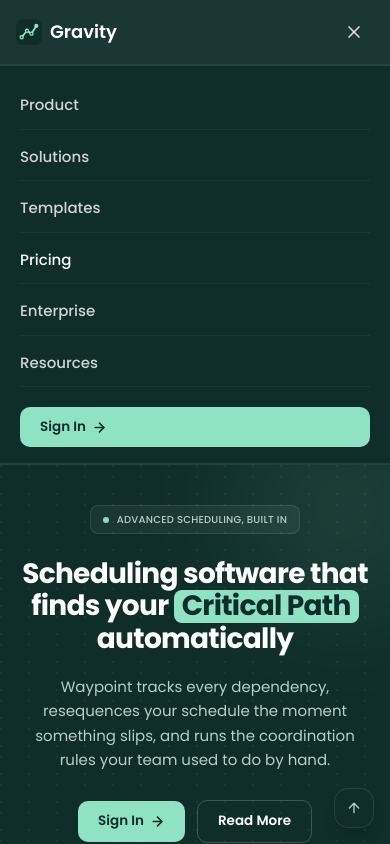
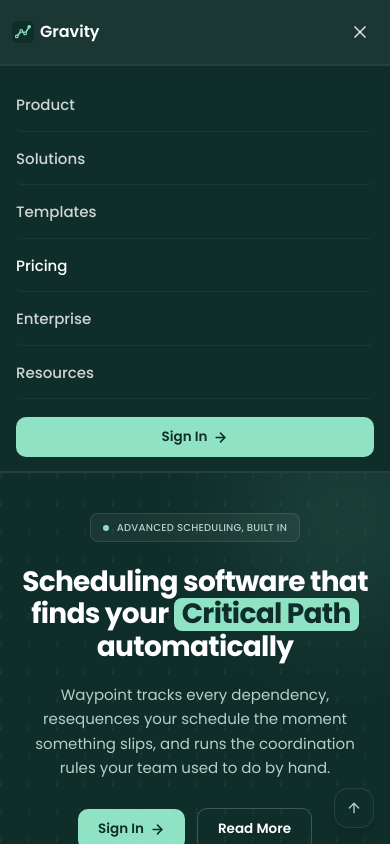
Before and after one commit to itmepayal/GRAVITY_FRONTEND, a React (Vite) app: page / in a window 390 px wide. Both pictures are taken after a click on the button 354 px from the left and 32 px from the top of the page. Shown: the top 844 px of the page. Built offline with nearby package versions, Linux system fonts and the light colour scheme.

Commit message:
feat: add reusable loader component and integrate it across the app

```diff
--- a/src/components/common/pill.tsx
+++ b/src/components/common/pill.tsx
@@ -1,13 +1,5 @@
+import type { PillProps } from "@/types";
 import { ArrowRight } from "lucide-react";
-
-type PillProps = {
-  children: React.ReactNode;
-  variant?: "solid" | "outline";
-  dark?: boolean;
-  icon?: boolean;
-  href?: string;
-  onClick?: () => void;
-};
 
 export const Pill = ({
   children,
@@ -16,23 +8,22 @@
   icon = false,
   href = "#pricing",
   onClick,
+  className = "",
 }: PillProps) => {
   const base =
     "inline-flex items-center gap-1.5 rounded-lg px-5 py-2.5 text-[13.5px] font-semibold transition-all duration-150 cursor-pointer";
-
   if (variant === "solid") {
     return (
       <a
         href={href}
         onClick={onClick}
-        className={`${base} bg-[#8FE3C4] text-[#0F2D29] hover:bg-[#7BD6B4] hover:shadow-[0_8px_20px_rgba(143,227,196,0.3)] focus-visible:outline focus-visible:outline-2 focus-visible:outline-offset-2 focus-visible:outline-[#8FE3C4]`}
+        className={`${base} bg-[#8FE3C4] text-[#0F2D29] hover:bg-[#7BD6B4] hover:shadow-[0_8px_20px_rgba(143,227,196,0.3)] focus-visible:outline focus-visible:outline-2 focus-visible:outline-offset-2 focus-visible:outline-[#8FE3C4] ${className}`}
       >
         {children}
         {icon && <ArrowRight size={15} strokeWidth={2.5} />}
       </a>
     );
   }
-
   return (
     <a
       href={href}
@@ -41,7 +32,7 @@
         dark
           ? "border-white/20 text-white hover:bg-white/10"
           : "border-[#0F2D29]/20 text-[#0F2D29] hover:bg-[#0F2D29]/5"
-      } focus-visible:outline focus-visible:outline-2 focus-visible:outline-offset-2 focus-visible:outline-[#8FE3C4]`}
+      } focus-visible:outline focus-visible:outline-2 focus-visible:outline-offset-2 focus-visible:outline-[#8FE3C4] ${className}`}
     >
       {children}
     </a>
--- a/src/components/sections/navbar.tsx
+++ b/src/components/sections/navbar.tsx
@@ -8,7 +8,7 @@
 import { useActiveSection } from "@/hooks/use-active";
 import { scrollToId } from "@/utills/scroll-to-id";
 import { Pill } from "@/components/common/pill";
-import GravityMark from "../common/logo";
+import { GravityMark } from "@/components/common/logo";
 
 export const Navbar = () => {
   const [open, setOpen] = useState(false);
@@ -56,7 +56,7 @@
         scrolled ? "border-white/10 shadow-[0_4px_24px_rgba(0,0,0,0.25)]" : "border-white/5"
       }`}
     >
-      <nav className="flex items-center justify-between max-w-[1400px] mx-auto px-4 sm:px-6 md:px-8 lg:px-12 xl:px-20 2xl:px-40 py-3 sm:py-3.5">
+      <nav className="flex items-center justify-between max-w-[1400px] mx-auto px-3 sm:px-6 md:px-8 lg:px-12 xl:px-20 2xl:px-40 py-2.5 sm:py-3.5">
         <a
           href="#top"
           onClick={(e) => {
@@ -65,13 +65,13 @@
             window.scrollTo({ top: 0, behavior: "smooth" });
             history.replaceState(null, "", "#top");
           }}
-          className="flex items-center gap-2 sm:gap-2.5 text-lg sm:text-xl font-semibold text-white shrink-0 rounded-md focus-visible:outline focus-visible:outline-2 focus-visible:outline-offset-4 focus-visible:outline-[#8FE3C4]"
+          className="flex items-center gap-1.5 sm:gap-2.5 text-base sm:text-xl font-semibold text-white shrink-0 rounded-md focus-visible:outline focus-visible:outline-2 focus-visible:outline-offset-4 focus-visible:outline-[#8FE3C4]"
         >
-          <GravityMark className="w-[26px] h-[26px] sm:w-[30px] sm:h-[30px]" />
-          Gravity
+          <GravityMark className="w-[22px] h-[22px] sm:w-[30px] sm:h-[30px] shrink-0" />
+          <span className="truncate">Gravity</span>
         </a>
 
-        <div className="hidden md:flex gap-5 lg:gap-8 text-[13px] lg:text-[13.5px] font-medium text-white/70">
+        <div className="hidden md:flex gap-4 lg:gap-8 text-[13px] lg:text-[13.5px] font-medium text-white/70">
           {NAV_LINKS.map(([id, label]) => (
             <a
               key={id}
@@ -102,7 +102,7 @@
           onClick={() => setOpen((o) => !o)}
           aria-expanded={open}
           aria-label={open ? "Close menu" : "Open menu"}
-          className="md:hidden w-10 h-10 flex items-center justify-center rounded-lg text-white/80 hover:text-white hover:bg-white/5 active:bg-white/10 transition-colors focus-visible:outline focus-visible:outline-2 focus-visible:outline-[#8FE3C4]"
+          className="md:hidden w-11 h-11 flex items-center justify-center rounded-lg text-white/80 hover:text-white hover:bg-white/5 active:bg-white/10 transition-colors focus-visible:outline focus-visible:outline-2 focus-visible:outline-[#8FE3C4] shrink-0 -mr-1"
         >
           {open ? <X size={20} /> : <Menu size={20} />}
         </button>
@@ -110,26 +110,23 @@
 
       <div className="h-[2px] bg-white/5">
         <div
-          className="h-full bg-[#8FE3C4]"
-          style={{
-            width: `${progress * 100}%`,
-            transition: "width 80ms linear",
-          }}
+          className="h-full bg-[#8FE3C4] transition-[width] duration-[80ms] ease-linear"
+          style={{ width: `${progress * 100}%` }}
         />
       </div>
 
       <div
         className={`md:hidden overflow-hidden transition-[max-height,opacity] duration-300 ease-out border-b border-white/5 ${
-          open ? "max-h-[420px] opacity-100" : "max-h-0 opacity-0"
+          open ? "max-h-[calc(100vh-56px)] opacity-100" : "max-h-0 opacity-0"
         }`}
       >
-        <div className="px-5 sm:px-6 py-4 sm:py-5 flex flex-col gap-1 bg-[#0F2D29] max-h-[75vh] overflow-y-auto">
+        <div className="px-4 sm:px-6 py-3.5 sm:py-5 flex flex-col gap-0.5 sm:gap-1 bg-[#0F2D29] max-h-[calc(100vh-56px)] overflow-y-auto">
           {NAV_LINKS.map(([id, label]) => (
             <a
               key={id}
               href={`#${id}`}
               onClick={go(id)}
-              className={`text-[15px] font-medium py-3 border-b border-white/5 last:border-b-0 transition-colors ${
+              className={`text-[15px] font-medium py-3.5 sm:py-3 border-b border-white/5 last:border-b-0 transition-colors focus-visible:outline focus-visible:outline-2 focus-visible:outline-offset-2 focus-visible:outline-[#8FE3C4] rounded-sm ${
                 activeId === id ? "text-white" : "text-white/80 hover:text-white"
               }`}
             >
@@ -137,7 +134,7 @@
             </a>
           ))}
           <div className="flex flex-col gap-2.5 mt-4">
-            <Pill icon href="/login">
+            <Pill icon href="/login" className="w-full justify-center">
               Sign In
             </Pill>
           </div>
--- a/src/types/index.ts
+++ b/src/types/index.ts
@@ -7,6 +7,16 @@
   progress?: number;
   label?: string;
 }
+
+export type PillProps = {
+  children: React.ReactNode;
+  variant?: "solid" | "outline";
+  dark?: boolean;
+  icon?: boolean;
+  href?: string;
+  onClick?: () => void;
+  className?: string;
+};
 
 export type DepStatus = "done" | "active" | "blocked" | "pending";
 
```
Also changed, not shown: src/components/common/loader.tsx (line endings or trailing spaces).
